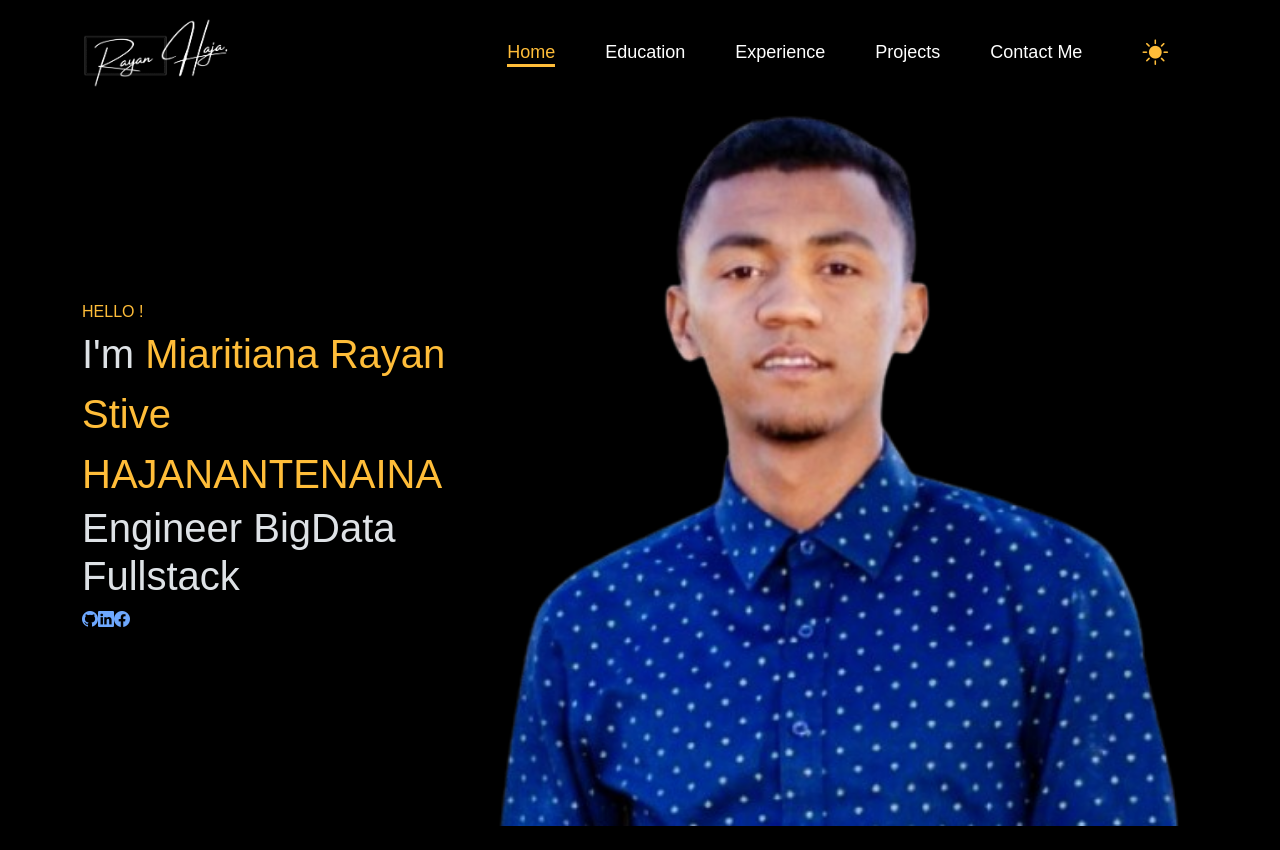
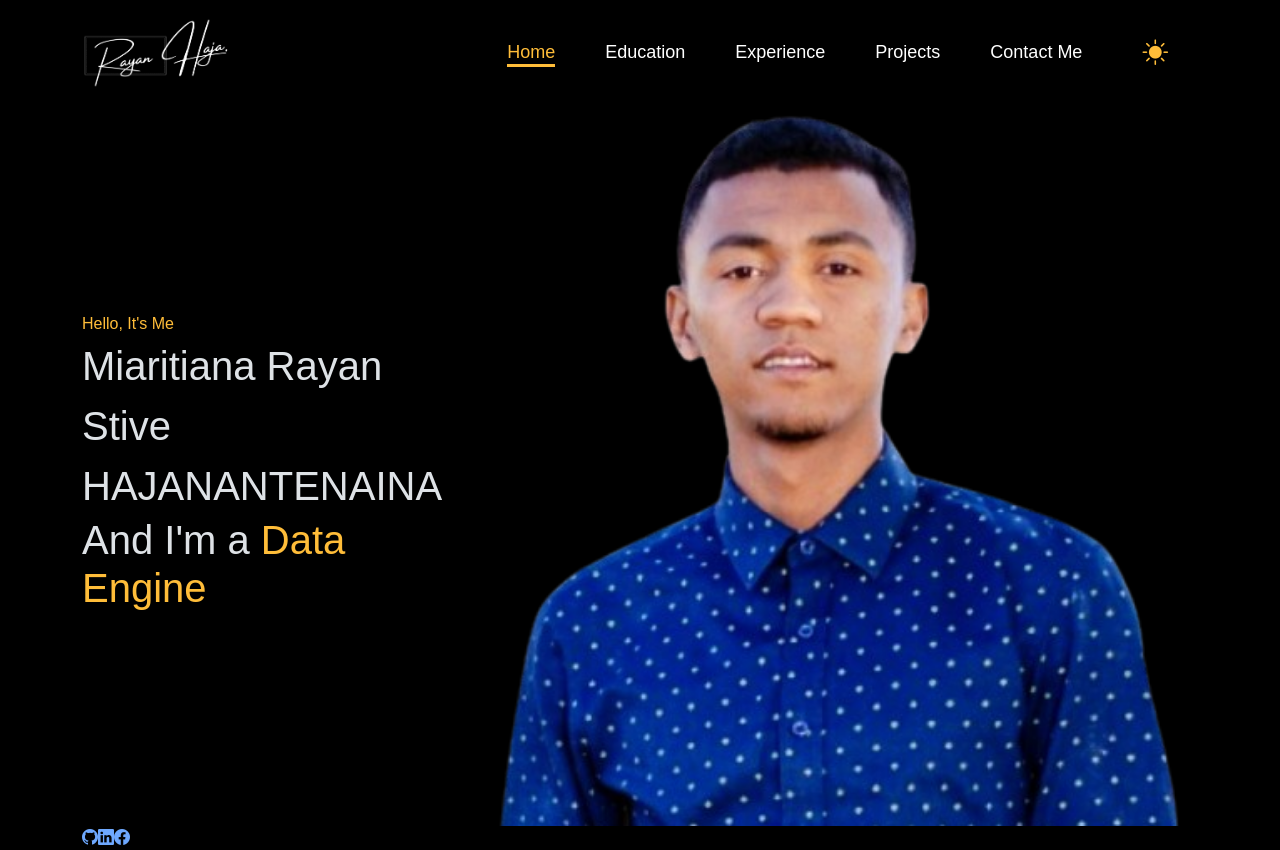
Before and after one commit to ryanhja/portfolio, a React (Create React App) app: page / in a window 1280 px wide. Before the commit the page ends 826 px from the top, so only its background shows below. Built offline with nearby package versions, Linux system fonts and the light colour scheme.

Commit message:
feat(portfolio): Update Home page

```diff
--- a/src/components/Typewriter.js
+++ b/src/components/Typewriter.js
@@ -1,7 +1,8 @@
 import React, { useEffect, useState } from "react";
 
+const textList = ["Engineer BigData", "Data Engineer", "Developper Python"];
+
 const Typewriter = () => {
-  const textList = ["Engineer BigData Fullstack", "Developper Python"];
   const [currentText, setCurrentText] = useState("");
   const [stringIndex, setStringIndex] = useState(0);
   const [charIndex, setCharIndex] = useState(0);
@@ -29,10 +30,10 @@ const Typewriter = () => {
       }
     };
 
-    const intervalId = setInterval(typeJs, 200);
+    const intervalId = setInterval(typeJs, 120);
 
     return () => clearInterval(intervalId);
-  }, [charIndex, isTyping, stringIndex, textList]);
+  }, [charIndex, isTyping, stringIndex]);
 
   return <span>{currentText}</span>;
 };
--- a/src/pages/home/Home.css
+++ b/src/pages/home/Home.css
@@ -1,18 +1,6 @@
 @keyframes blindCursor {
   50% {
     border-right-color: transparent;
-  }
-}
-
-@keyframes poste {
-  0% {
-    content: "Engeenier BigData";
-  }
-  50% {
-    content: "Developper Python";
-  }
-  100% {
-    content: "Engeenier BigData";
   }
 }
 
@@ -44,28 +32,16 @@
   text-align: left;
 }
 
-.container_name {
+.poste {
   color: #ffbd39;
 }
 
-/* .container_poste {
-  display: inline-block;
-  white-space: nowrap;
+.container_poste {
   overflow: hidden;
-  border-right: 0.2em solid #fff;
-  padding-right: 0.1em;
-  animation: cursorWrite 8s steps(11) infinite,
+  border-right: 0.3em solid #ffbd39;
+  animation: cursorWrite 4s steps(11) infinite,
     blindCursor 1s step-end infinite alternate;
 }
-
-.poste {
-  text-align: center;
-  font-family: Verdana, Geneva, Tahoma, sans-serif;
-  font-size: 48px;
-  display: inline-block;
-  padding: 0;
-  border-right: 1px solid #414141;
-} */
 
 .avatar {
   width: 720px;
--- a/src/pages/home/Home.js
+++ b/src/pages/home/Home.js
@@ -1,4 +1,4 @@
-import React, { useEffect, useState } from "react";
+import React from "react";
 import "./Home.css";
 import picture from "../../pdp.png";
 import Typewriter from "../../components/Typewriter";
@@ -8,19 +8,27 @@ const Home = () => {
       <div className="container_first_content">
         <div className="container_text">
           <div className="container_hello">
-            <span className="hello">HELLO !</span>
+            <span className="hello">Hello, It's Me</span>
           </div>
           <div className="container_bio">
-            I'm{" "}
             <span className="container_name">
               Miaritiana Rayan Stive <br />
               HAJANANTENAINA
             </span>
           </div>
+          <div className="container_poste">
             <h1>
+              And I'm a{" "}
+              <span className="poste">
                 <Typewriter />
+              </span>
             </h1>
-          <div className="container_poste"></div>
+          </div>
+        </div>
+        <div className="container_pdp">
+          <img src={picture} alt="avatar" className="avatar" />
+        </div>
+      </div>
       <div className="container_social_media">
         <a href="#">
           <i className="bi bi-github"></i>
@@ -33,11 +41,6 @@ const Home = () => {
         </a>
       </div>
     </div>
-        <div className="container_pdp">
-          <img src={picture} alt="avatar" className="avatar" />
-        </div>
-      </div>
-    </div>
   );
 };
 
```
Lines whose indentation alone changed are shown as unchanged.
